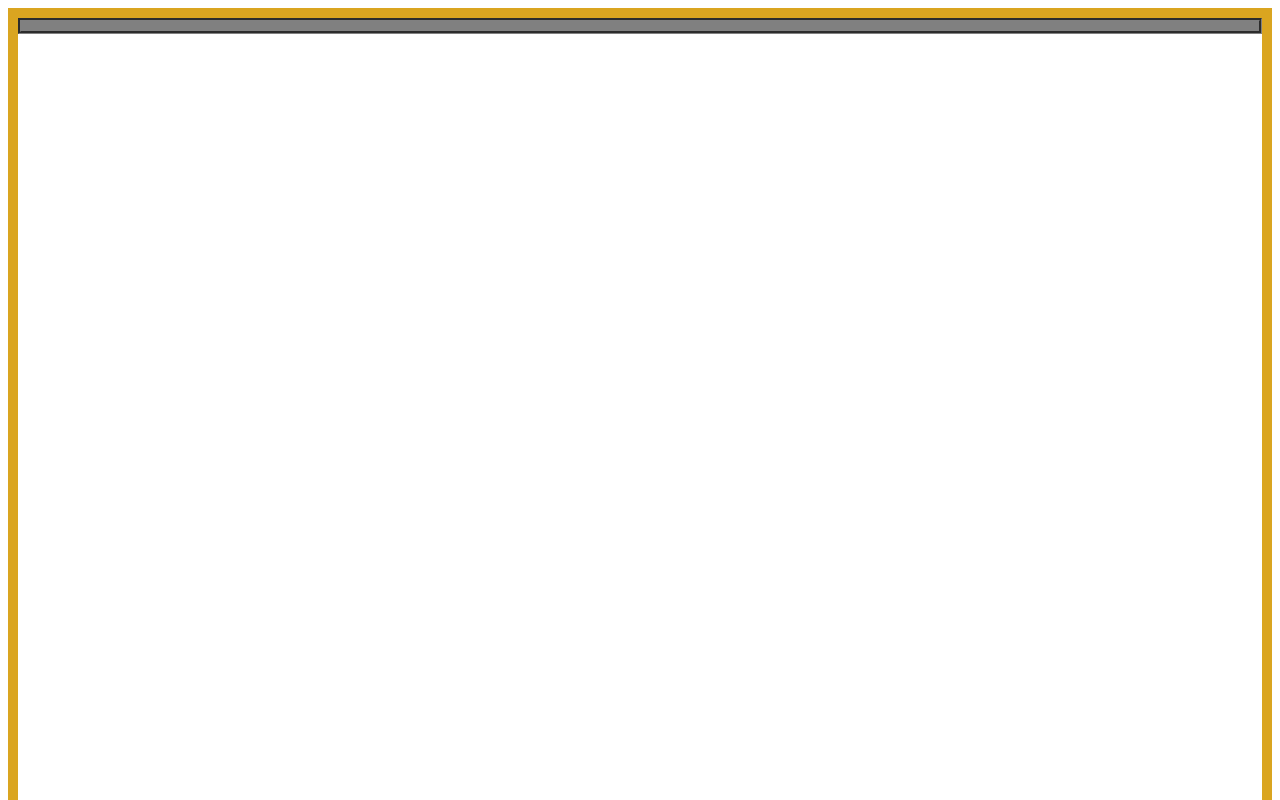
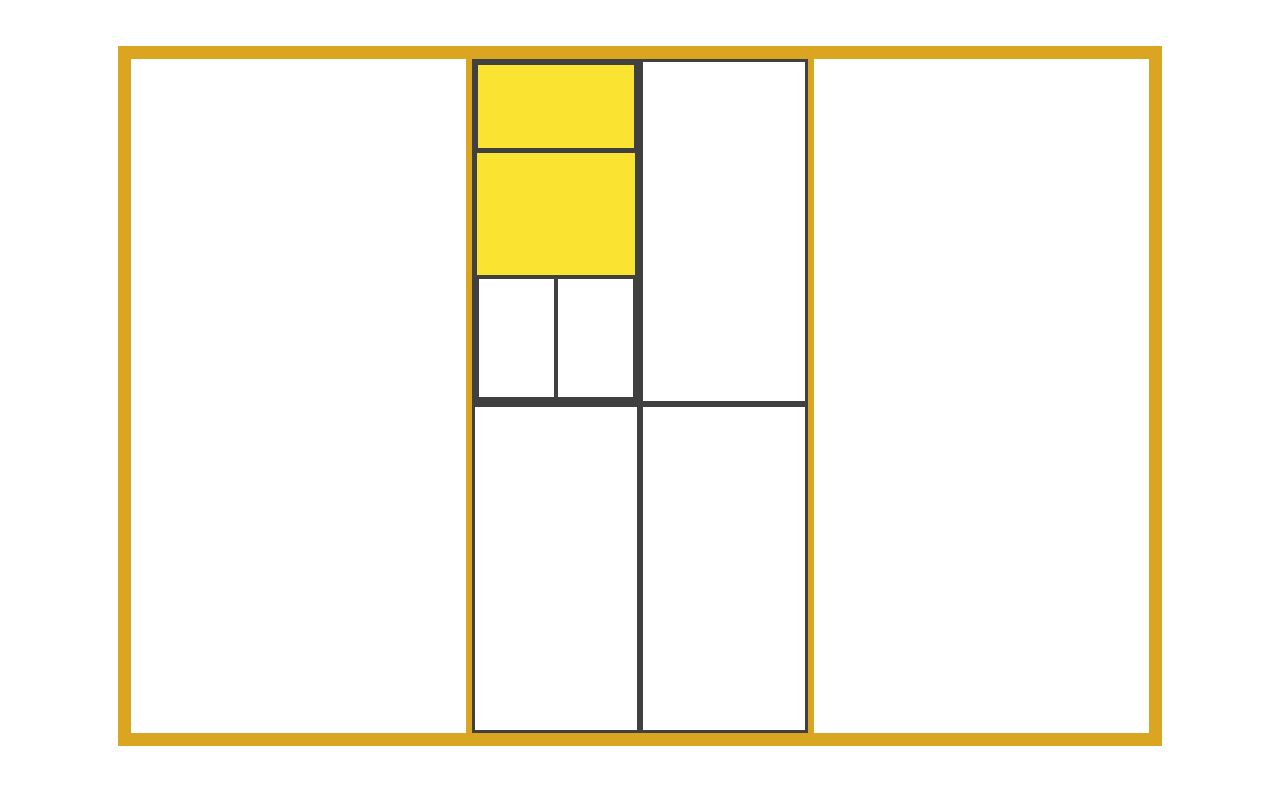
Before and after one commit to TIBlock/flexbox-layout-exercises, a plain HTML site: page Piet Mondrian Painting/mondrian.html in a window 1280 px wide. Shown: the top 800 px of the page. Drawn offline with Linux system fonts and the light colour scheme.

Commit message:
Began laying the nested boxes out. Getting way more comfortable using flex.

```diff
--- a/Piet Mondrian Painting/mondrian.html
+++ b/Piet Mondrian Painting/mondrian.html
@@ -7,50 +7,57 @@
     <link rel="stylesheet" href="style.css">
     <title>Mondrian</title>
 </head>
+<body>
 <div class="frame">
-    <!-- <div class="block1">
-        <div class="section1"></div>
-        <div class="section2"></div>
-        <div class="section3"></div>
-        <div class="section4"></div>
-        <div class="section5"></div>
-        <div class="section6"></div>
-        <div class="section7"></div>
-        <div class="section8"></div>
-        <div class="section9"></div>
-        <div class="section10"></div>
-        <div class="section11"></div>
-        <div class="section12"></div>
-        <div class="section13"></div>
-        <div class="section14"></div>
-    </div> -->
+    <div id="rootColumn1" class="column">
+
+    </div>
     <!-- starting small and creating the second "Block".
     This should help me make sure I know how much I need
     to nest the larger blocks -->
-    <div class="block2">
-        <div class="section 1"></div>
-        <div class="section 2"></div>
-        <div class="section 3"></div>
-        <div class="section 4"></div>
+    <div id="rootColumn2" class="column">
+        <div id="column2_depth0">
+            <div id="column2_section0_depth1_rectangle1" class="yellow">
+            </div>
+            <div id="column2_section0_depth1_rectangle2" class="yellow">
+                <div id="column2_section0_depth2_rectangle1" class="yellow"></div>
+                <div id="column2_section0_depth2_rectangle1" class="white">
+                    <div id="column2_section0_depth3_rectangle1" class="white"></div>
+                    <div id="column2_section0_depth3_rectangle1" class="white"></div>
+                </div>
+            </div>
+        </div>
+        <div id="column2_depth0">
+            <div id="column2_section1_depth1_rectangle1" class="yellow">
+
+            </div>
+        </div>
+        <div id="column2_depth0">
+
+        </div>
+        <div id="column2_depth0">
+
+        </div>
     </div>
+    <div id="rootColum2" class="column"></div>
     <!-- <div class="block3">
         <div></div>
         <div></div>
         <div></div>
-    </div> -->
-    <!-- <div class="block4">
+    </div>
+    <div class="block4">
         <div></div>
         <div></div>
         <div></div>
-    </div> -->
-    <!-- <div class="block5">
+    </div>
+    <div class="block5">
         <div></div>
         <div></div>
         <div></div>
         <div></div>
         <div></div>
-    </div> -->
-    <!-- <div class="block6">
+    </div>
+    <div class="block6">
         <div></div>
         <div></div>
         <div></div>
@@ -68,4 +75,5 @@
         <div></div>
     </div> -->
 </div>
+</body>
 </html>
--- a/Piet Mondrian Painting/style.css
+++ b/Piet Mondrian Painting/style.css
@@ -1,19 +1,74 @@
-.frame {
-    /* display:flex; */
+.blue {background-color: rgb(45, 127, 190);}
+.yellow {background-color: rgb(250, 227, 49);}
+.black {background-color: rgb(0, 0, 0);}
+.gray {background-color: rgb(64, 64, 64);}
+.red {background-color: rgb(233, 63, 51);}
+.white {background-color: rgb(255, 255, 255);}
+
+body
+{
+    position: relative;
+    display:flex;
+    justify-content: center;
+    align-content: center;
+}
+/* the board IS NOT a board, it is space between with drop shadows ( at least I think it is */
+.frame
+{
+    position: absolute;
+    display:flex;
     border: 10px solid goldenrod;
-    height: 100vw;
-    /* width: 100vw; */
+    height: 85vh;
+    width: 80vw;
+    margin-top: 3%;
 }
 
-.block2 {
+.column
+{
     display: flex;
-    border-style: groove;
-    border-color: gray;
+    flex: 1;
+    border: 3px goldenrod solid;
+    flex-wrap: wrap;
 }
 
-.block2 .section{
-    background: yellow;
-    border: 5px solid gray;
+#column2_depth0
+{
+    display:flex;
     flex: 1;
-    height: 25%
+    border: 3px rgb(64, 64, 64) solid;
+    max-height: 100%;
+    min-width: 46%;
+    flex-direction: column;
 }
+
+#rootColumn2
+{
+    display:flex;
+}
+
+#column2_section0_depth1_rectangle1
+{
+    flex: 1;
+    border: 3px rgb(64, 64, 64) solid;
+}
+
+#column2_section0_depth1_rectangle2
+{
+    display: flex;
+    flex-direction: column;
+    flex: 3;
+    border: 1px rgb(64, 64, 64) solid;
+}
+
+#column2_section0_depth2_rectangle1
+{
+    display: flex;
+    flex: 1;
+    border: 1px rgb(64, 64, 64) solid;
+}
+
+#column2_section0_depth3_rectangle1
+{
+    flex: 1;
+    border: 2px rgb(64, 64, 64) solid;
+}
```
